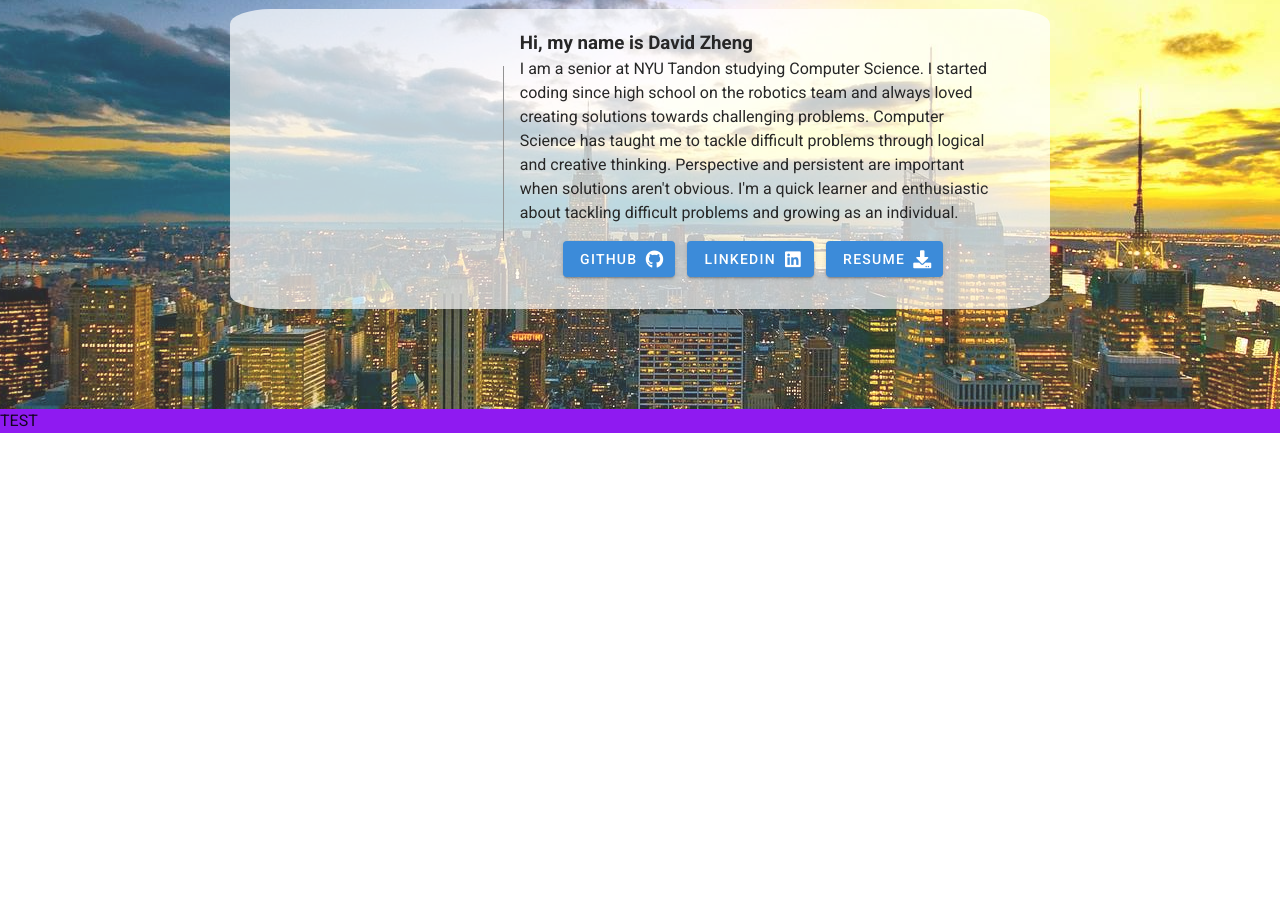
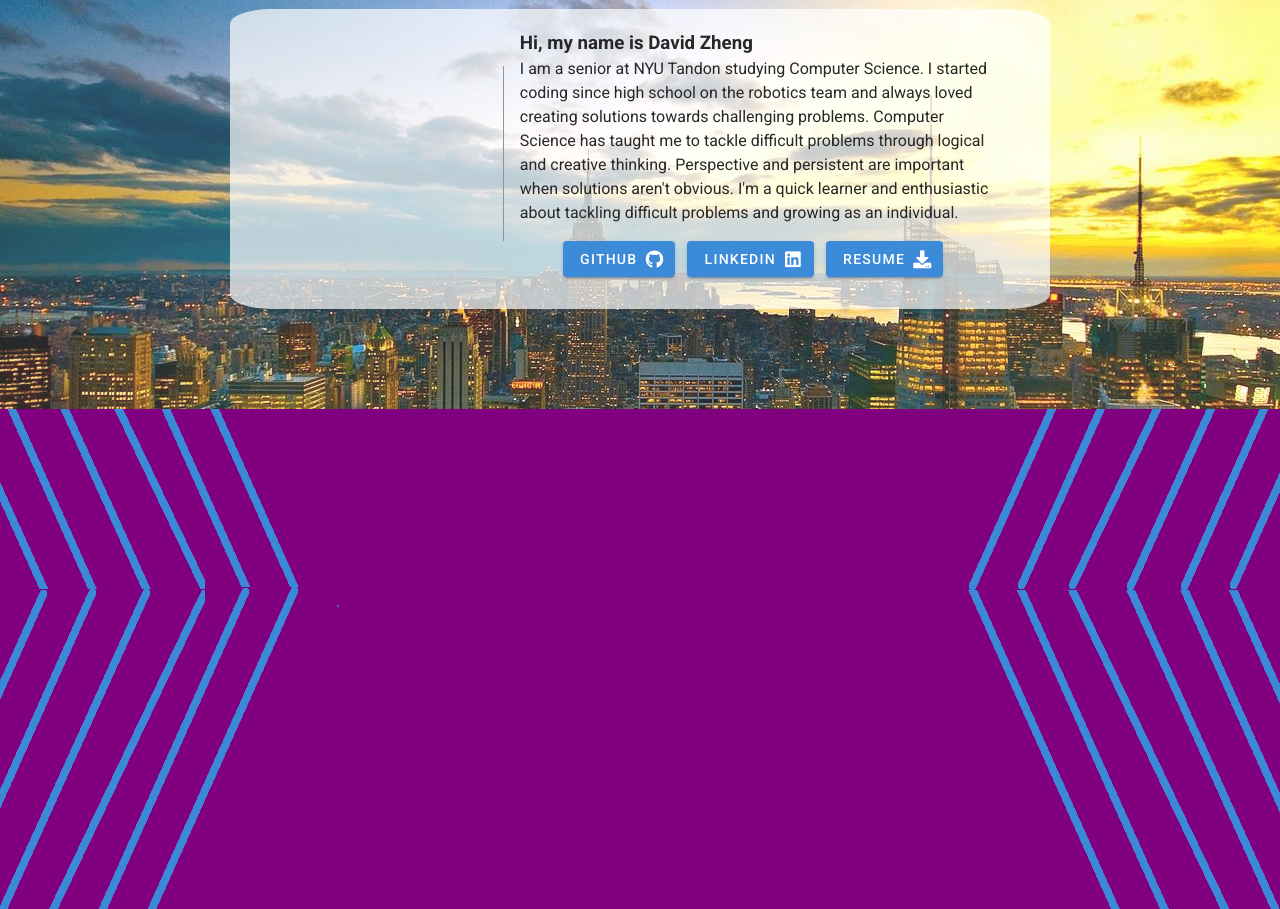
Before and after one commit to DavidDev21/portfolioSite-v2, a Vue app in the folder site/: page / in a window 1280 px wide. Shown: the part 143-1052 px from the top of the page. Before the commit the page ends 800 px from the top, so only its background shows below. Built offline with nearby package versions, Linux system fonts and the light colour scheme.

Commit message:
checkpoint, education section

```diff
--- a/site/src/views/Main.vue
+++ b/site/src/views/Main.vue
@@ -3,7 +3,7 @@
     <v-container class="container_style" fluid pt-0>
       <!-- Profile Card Section / Top Intro Section-->
       <v-layout row wrap>
-        <v-parallax class="parallax_image elevation--0" :src="require('@/assets/NYC_background.jpg')">
+        <v-parallax class="parallax_image lower_opacity elevation--0" :src="require('@/assets/NYC_background.jpg')">
           <v-layout align-center justify-center row>
             <v-flex>
               <!-- Profile Card -->
@@ -51,13 +51,17 @@
           </v-layout>
         </v-parallax>
       </v-layout>
-      <v-layout row wrap justify-center>
-        <p class="test">TEST</p>
-      </v-layout>
+
       <!-- Then follows Education-->
-      <v-layout row wrap justify-content>
-        <v-flex>
-        </v-flex>
+      <v-layout class="education_section" row wrap justify-content>
+        <v-parallax class="parallax_image" :src="require('@/assets/test.png')">
+          <v-flex>
+            <v-container class="education_content">
+              <v-layout>
+              </v-layout>
+            </v-container>
+          </v-flex>
+        </v-parallax>
       </v-layout>
       <!-- Experience -->
 
@@ -76,6 +80,11 @@
 .text-black
 {
   color: black;
+}
+
+.lower_opacity
+{
+  opacity: 0.85;
 }
 .divider_line
 {
@@ -104,7 +113,6 @@
 {
   width: 100%;
   height: 100%;
-  opacity: .85;
 }
 
 /* Button Hover */
@@ -116,6 +124,16 @@
 .container_style
 {
 }
+
+/* Education Section styles*/
+.education_section
+{
+  background: purple;
+}
+
+.education_content{
+  height:500px;
+}
 </style>
 
 <script>
```
Also changed, not shown: site/src/assets/test.png (added), 1 other file (tests, documents, lock files or other folders).
